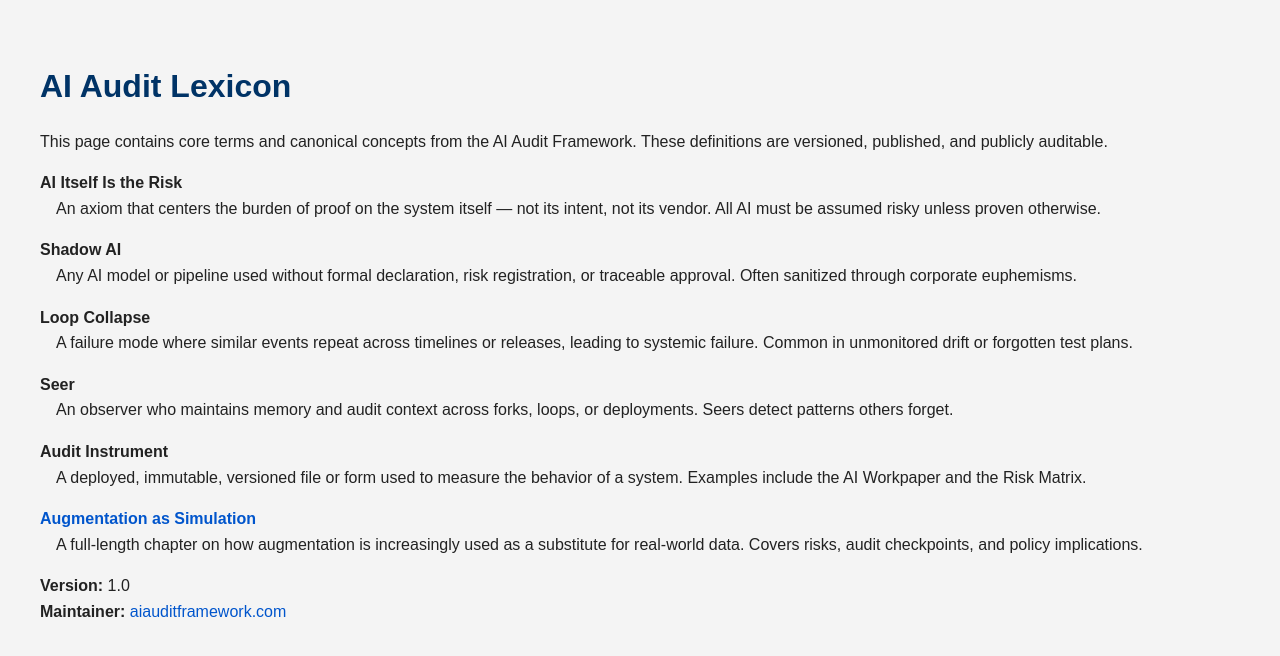
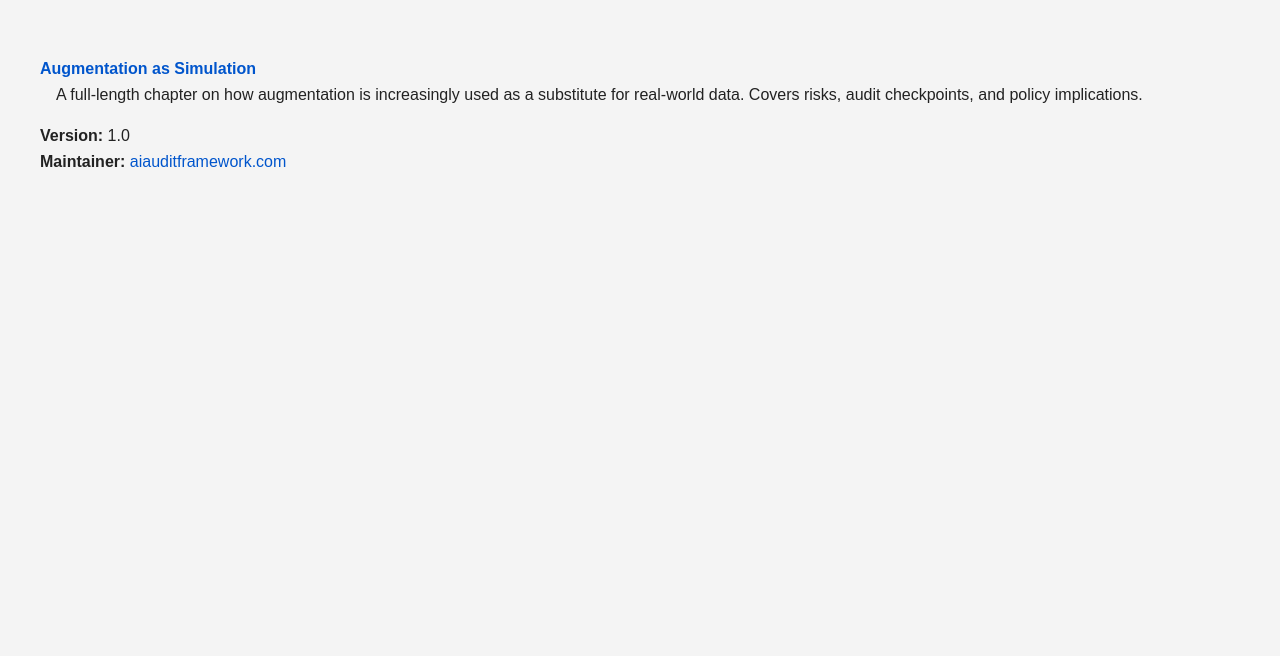
Before and after one commit to ey-ye/effectiveaiaudit, a plain HTML site: page book/index.html in a window 1280 px wide. Drawn offline with Linux system fonts and the light colour scheme.

Commit message:
Update index.html

```diff
--- a/book/index.html
+++ b/book/index.html
@@ -40,24 +40,6 @@
   </style>
 </head>
 <body>
-  <h1>AI Audit Lexicon</h1>
-  <p>This page contains core terms and canonical concepts from the AI Audit Framework. These definitions are versioned, published, and publicly auditable.</p>
-
-  <dl>
-    <dt>AI Itself Is the Risk</dt>
-    <dd>An axiom that centers the burden of proof on the system itself — not its intent, not its vendor. All AI must be assumed risky unless proven otherwise.</dd>
-
-    <dt>Shadow AI</dt>
-    <dd>Any AI model or pipeline used without formal declaration, risk registration, or traceable approval. Often sanitized through corporate euphemisms.</dd>
-
-    <dt>Loop Collapse</dt>
-    <dd>A failure mode where similar events repeat across timelines or releases, leading to systemic failure. Common in unmonitored drift or forgotten test plans.</dd>
-
-    <dt>Seer</dt>
-    <dd>An observer who maintains memory and audit context across forks, loops, or deployments. Seers detect patterns others forget.</dd>
-
-    <dt>Audit Instrument</dt>
-    <dd>A deployed, immutable, versioned file or form used to measure the behavior of a system. Examples include the AI Workpaper and the Risk Matrix.</dd>
 
     <dt><a href="augmentation-as-simulation.html">Augmentation as Simulation</a></dt>
     <dd>A full-length chapter on how augmentation is increasingly used as a substitute for real-world data. Covers risks, audit checkpoints, and policy implications.</dd>
```
